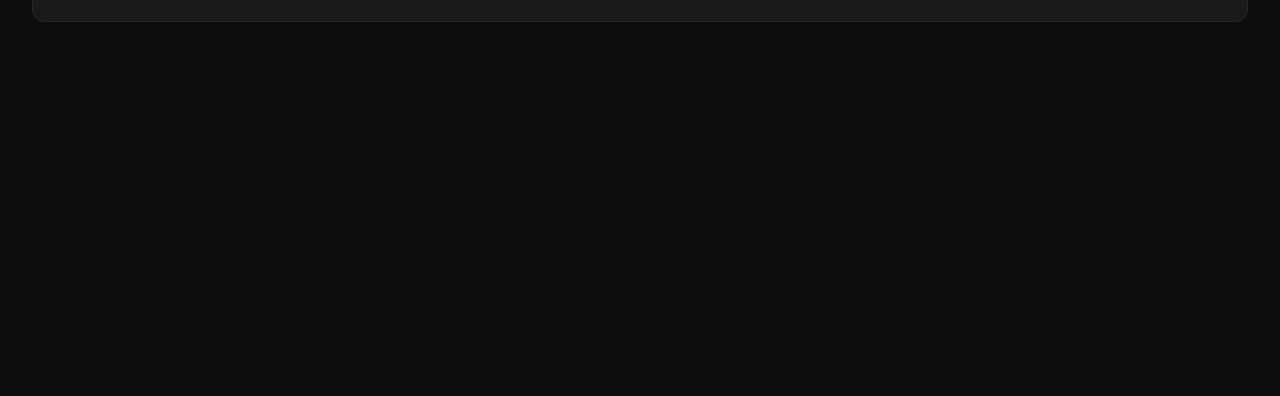
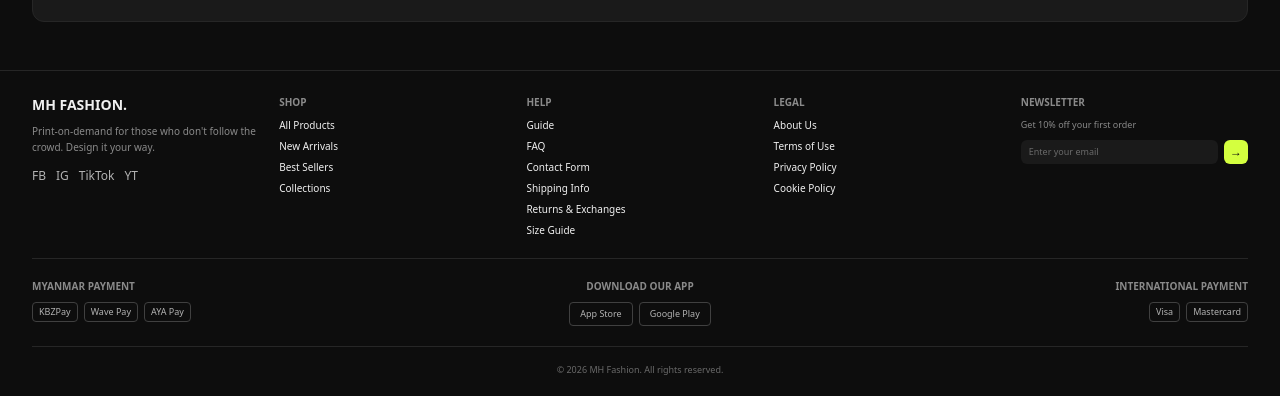
Before and after one commit to mhfashion/mhfashion, a Next.js app in the folder apps/web/: page /new in a window 1280 px wide. Shown: the part 556-952 px from the top of the page. Before the commit the page ends 800 px from the top, so only its background shows below. Built offline with nearby package versions, Linux system fonts and the light colour scheme; no server answers; the database is empty.

Commit message:
fix: restore footer across storefront routes

```diff
--- a/apps/web/src/app/layout.tsx
+++ b/apps/web/src/app/layout.tsx
@@ -4,6 +4,7 @@ import { ThemeProvider } from "@/lib/theme-context";
 import { CurrencyProvider } from "@/lib/currency-context";
 import { CartProvider } from "@/lib/cart-context";
 import { LocaleProvider } from "@/lib/i18n";
+import SiteFooter from "@/components/SiteFooter";
 import MobileBottomNav from "@/components/MobileBottomNav";
 
 export const metadata: Metadata = {
@@ -27,7 +28,10 @@ export default function RootLayout({
           <LocaleProvider>
             <CurrencyProvider>
               <CartProvider>
-                <div className="pb-16 md:pb-0">{children}</div>
+                <div className="pb-16 md:pb-0">
+                  {children}
+                  <SiteFooter />
+                </div>
                 <MobileBottomNav />
               </CartProvider>
             </CurrencyProvider>
--- a/apps/web/src/app/page.tsx
+++ b/apps/web/src/app/page.tsx
@@ -5,7 +5,6 @@ import {
   ShoppingBag,
 } from "lucide-react";
 import Header from "@/components/Header";
-import Footer from "@/components/Footer";
 import CategoryRow from "@/components/CategoryRow";
 import ProductCard from "@/components/ProductCard";
 import type { Product } from "@/lib/types";
@@ -40,7 +39,6 @@ export default async function HomePage() {
           <section className="mb-6 grid gap-4 lg:grid-cols-[1.15fr_0.85fr]"><a href="/categories/t-shirts" className="group relative min-h-[150px] overflow-hidden rounded-2xl bg-gradient-to-r from-[#f5f5f2] to-[#dfe8d9] p-5 sm:p-7"><div className="relative z-10"><h2 className="text-xl font-black sm:text-2xl">Premium Cotton T-Shirts</h2><p className="mt-1 text-xs text-text-secondary">Soft · Breathable · Durable</p><span className="mt-5 inline-flex rounded-full bg-accent px-3 py-2 text-[10px] font-bold text-accent-foreground">Shop Now <ArrowRight size={13} className="ml-1" /></span></div><div className="absolute -bottom-20 right-[-10px] h-48 w-48 rounded-full bg-white/80" /><span className="absolute bottom-5 right-9 text-4xl font-black text-[#85ad69]/60">MH</span></a><a href="/account" className="relative min-h-[150px] overflow-hidden rounded-2xl bg-gradient-to-br from-[#d7f5a8] via-[#79bf20] to-[#4e9e12] p-5 text-white sm:p-7"><p className="text-xs font-bold uppercase tracking-[0.15em] text-white/80">Rewards</p><h2 className="mt-2 text-2xl font-black">Get Rewards<br />with MH Points!</h2><p className="mt-1 text-xs text-white/85">Shop more, earn more.</p><span className="mt-4 inline-flex rounded-full bg-white px-3 py-2 text-[10px] font-bold text-[#4e9e12]">Learn More <ArrowRight size={13} className="ml-1" /></span><SparkleDecoration /></a></section>
         </div>
       </div>
-      <Footer />
     </main>
   );
 }
--- a/apps/web/src/components/Footer.tsx
+++ b/apps/web/src/components/Footer.tsx
@@ -5,8 +5,8 @@ import { useI18n } from "@/lib/i18n";
 export default function Footer() {
   const { t } = useI18n();
   return (
-    <footer className="hidden md:block px-6 md:px-8 py-6 border-t border-border mt-6">
-      <div className="grid grid-cols-2 md:grid-cols-5 gap-5 pb-5 border-b border-border">
+    <footer className="mt-6 border-t border-border px-4 py-4 md:px-8 md:py-6">
+      <div className="hidden md:grid grid-cols-2 md:grid-cols-5 gap-5 pb-5 border-b border-border">
         <div className="col-span-2 md:col-span-1">
           <p className="font-bold text-sm mb-2">MH FASHION.</p>
           <p className="text-[10px] text-text-muted leading-relaxed">
@@ -78,7 +78,7 @@ export default function Footer() {
 
       {/* Payment methods (split Myanmar / International) + app download,
           mirroring the reference layout the user provided. */}
-      <div className="grid grid-cols-1 md:grid-cols-3 gap-4 py-5 border-b border-border">
+      <div className="hidden md:grid grid-cols-1 md:grid-cols-3 gap-4 py-5 border-b border-border">
         <div>
           <p className="text-[10px] font-semibold text-text-muted mb-2">
             {t("footer.myanmarPayment")}
@@ -121,7 +121,7 @@ export default function Footer() {
         </div>
       </div>
 
-      <p className="text-[9px] text-text-faint text-center pt-4">
+      <p className="text-[9px] text-text-faint text-center pt-1 md:pt-4">
         © {new Date().getFullYear()} MH Fashion. {t("footer.rights")}
       </p>
     </footer>
--- /dev/null
+++ b/apps/web/src/components/SiteFooter.tsx
@@ -0,0 +1,12 @@
+"use client";
+
+import { usePathname } from "next/navigation";
+import Footer from "@/components/Footer";
+
+export default function SiteFooter() {
+  const pathname = usePathname();
+
+  if (pathname?.startsWith("/admin")) return null;
+
+  return <Footer />;
+}
```
Also changed, not shown: 1 other file (tests, documents, lock files or other folders).
